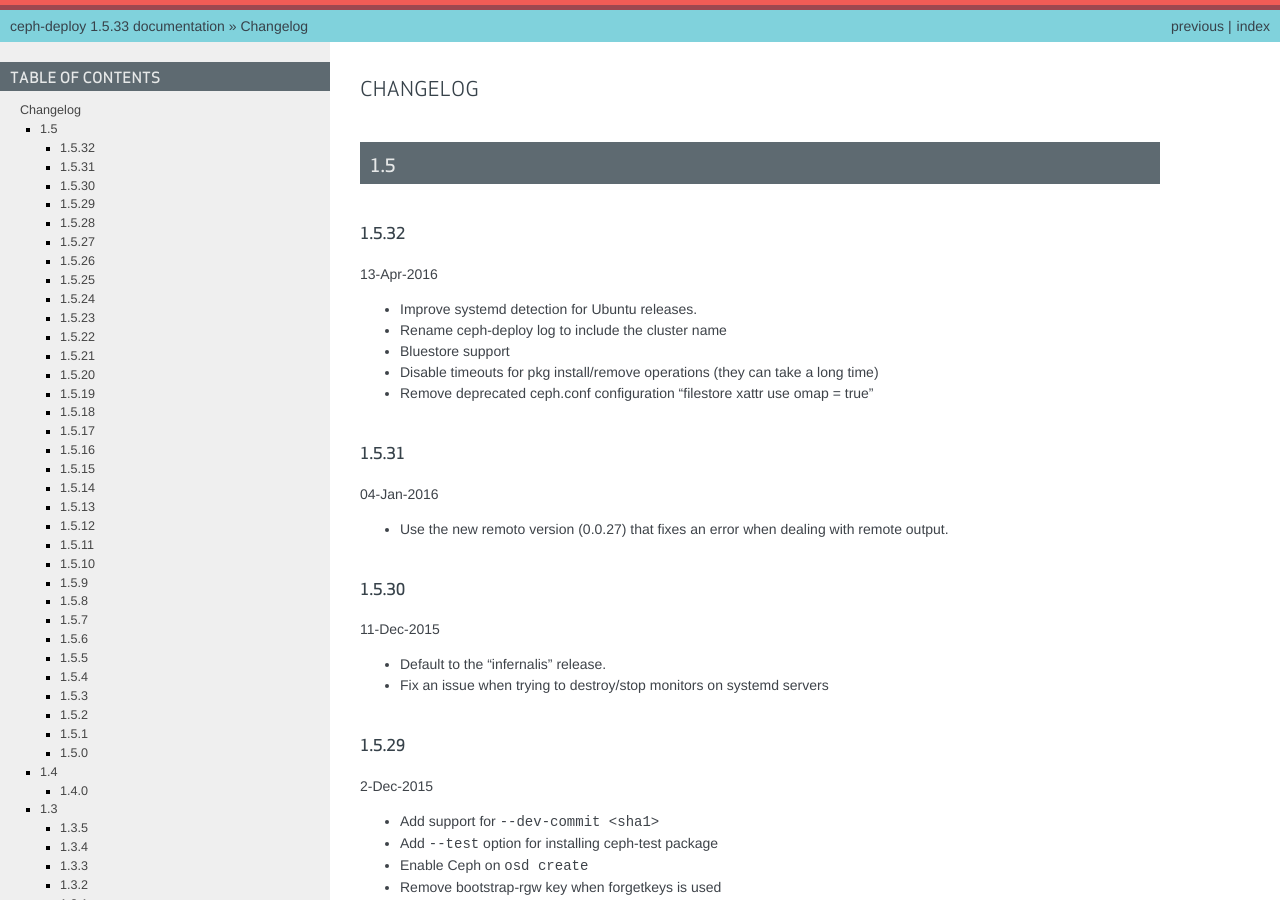
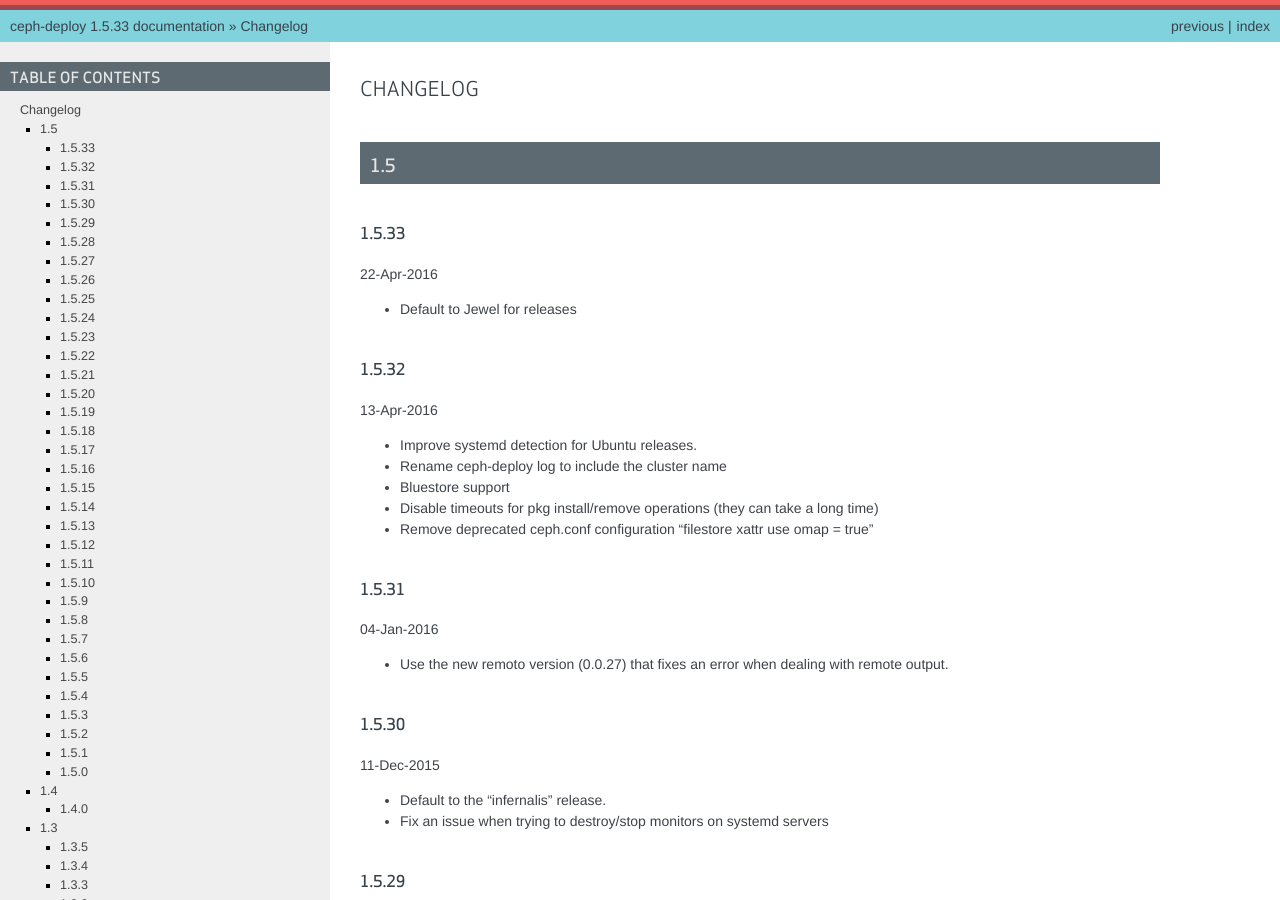
Before and after one commit to ceph/ceph-deploy, a Sphinx documentation site: the page built from docs/source/changelog.rst, in a window 1280 px wide and 900 px high. Built offline with Sphinx 7.4.7, drawn with Linux system fonts in a browser that asks for light colours.

Commit message:
[RM-15570] update the changelog
Signed-off-by: Alfredo Deza <adeza@redhat.com>

```diff
--- a/docs/source/changelog.rst
+++ b/docs/source/changelog.rst
@@ -3,6 +3,12 @@
 
 1.5
 ---
+
+1.5.33
+^^^^^^
+22-Apr-2016
+
+* Default to Jewel for releases
 
 1.5.32
 ^^^^^^
```
